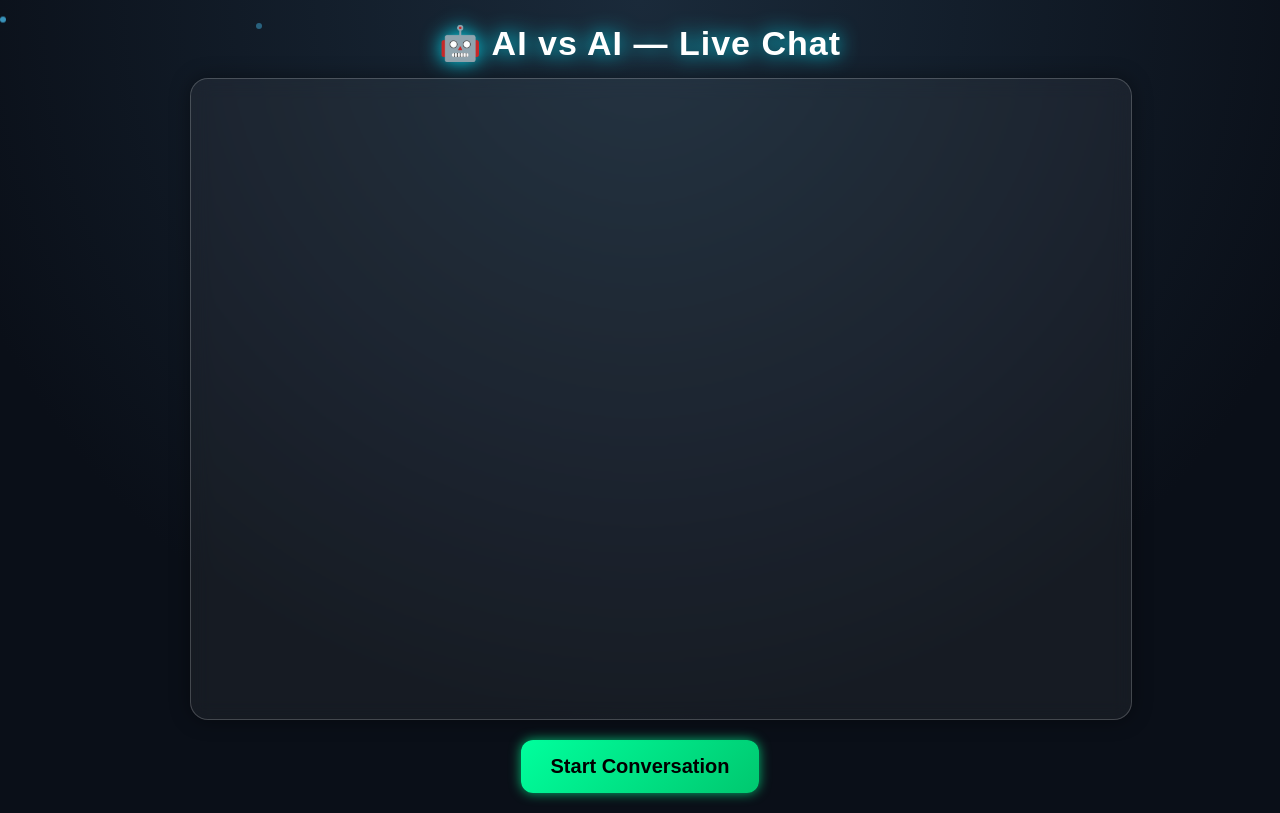
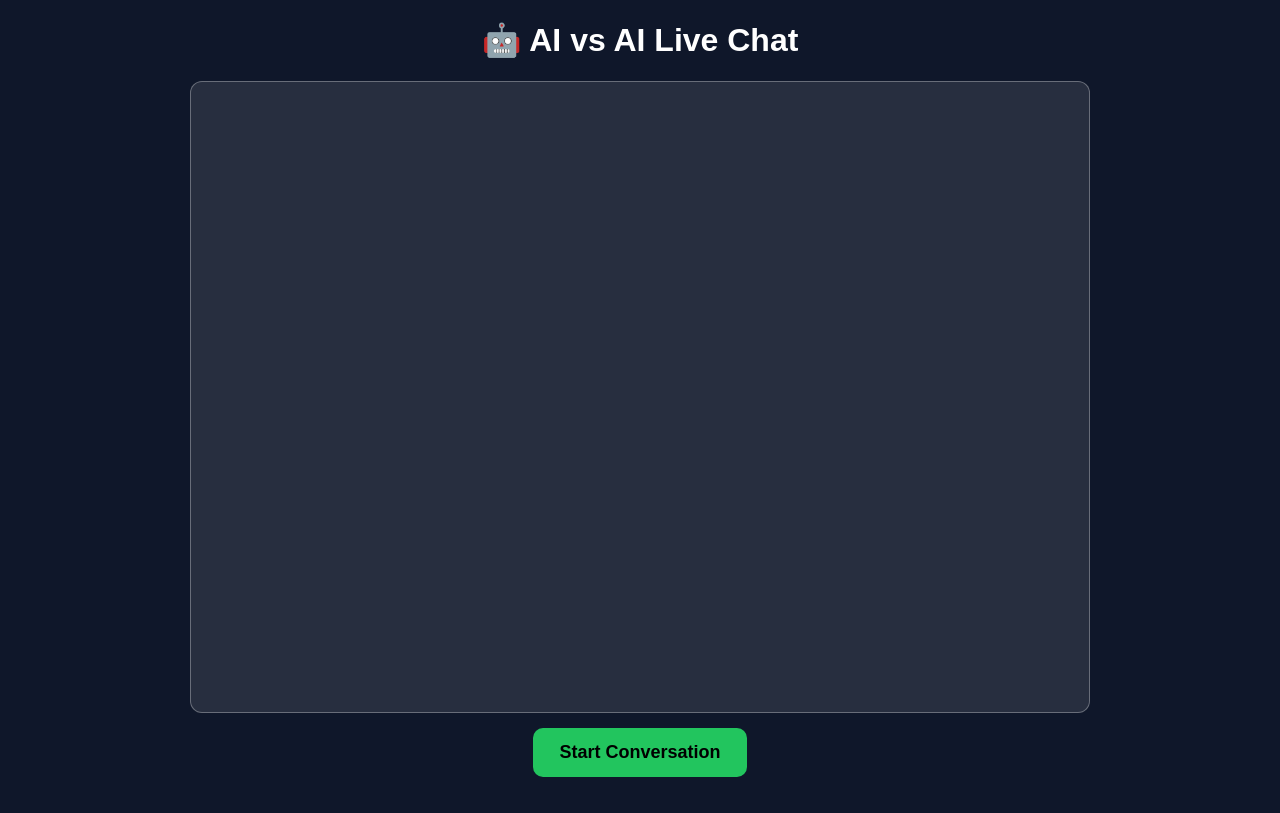
Before and after one commit to panwarayus-stack/Ai-with-ai-chat, a plain HTML site: page index.html in a window 1280 px wide. Drawn offline with Linux system fonts and the light colour scheme; files whose address does not match are found by name.

Commit message:
Update index.html

```diff
--- a/index.html
+++ b/index.html
@@ -4,38 +4,16 @@
 <meta charset="UTF-8">
 <title>AI vs AI • Live Conversation</title>
 <meta name="viewport" content="width=device-width, initial-scale=1.0">
+<link rel="stylesheet" href="style.css">
 
 <style>
-/* BACKGROUND */
 body {
   margin: 0;
-  padding: 0;
-  background: radial-gradient(circle at top, #1a2a3a, #0a0f18 70%);
-  font-family: "Poppins", sans-serif;
+  font-family: Arial, sans-serif;
+  background: #0f172a;
   color: white;
-  overflow: hidden;
 }
 
-/* FLOATING PARTICLES */
-@keyframes float {
-  0% { transform: translateY(0px); opacity: 0.4; }
-  50% { opacity: 1; }
-  100% { transform: translateY(-50px); opacity: 0.4; }
-}
-.dot {
-  position: absolute;
-  width: 6px;
-  height: 6px;
-  background: #4ccbff;
-  border-radius: 50%;
-  animation: float 4s infinite ease-in-out;
-  opacity: 0.5;
-}
-.dot:nth-child(2) { left: 20%; animation-duration: 5s; }
-.dot:nth-child(3) { left: 60%; animation-duration: 6s; }
-.dot:nth-child(4) { left: 80%; animation-duration: 7s; }
-
-/* MAIN CONTAINER */
 .container {
   width: 95%;
   max-width: 900px;
@@ -43,94 +21,50 @@ body {
   text-align: center;
 }
 
-/* HEADER */
-h1 {
-  font-size: 34px;
-  filter: drop-shadow(0 0 10px #00eaff);
-  letter-spacing: 1px;
-  margin-bottom: 15px;
+#chatBox {
+  height: 75vh;
+  background: rgba(255,255,255,0.1);
+  border: 1px solid rgba(255,255,255,0.3);
+  border-radius: 12px;
+  padding: 15px;
+  overflow-y: auto;
 }
 
-/* CHAT BOX */
-#chatBox {
-  width: 100%;
-  height: 75vh;
-  overflow-y: auto;
-  padding: 20px;
-  border-radius: 18px;
-
-  background: rgba(255,255,255,0.05);
-  border: 1px solid rgba(255,255,255,0.2);
-  backdrop-filter: blur(10px);
-  box-shadow: 0 0 20px rgba(0,0,0,0.4);
-
-  scroll-behavior: smooth;
-}
-
-/* CHAT MESSAGE */
 .msg {
+  padding: 10px 12px;
+  margin: 10px 0;
   max-width: 75%;
-  padding: 14px 18px;
-  margin: 12px 0;
-  border-radius: 12px;
+  border-radius: 10px;
   font-size: 17px;
-  line-height: 1.45;
-  animation: fadeIn 0.5s ease forwards;
-  opacity: 0;
+  animation: fadeIn 0.4s ease;
 }
 
 @keyframes fadeIn {
-  from { opacity: 0; transform: translateY(10px); }
-  to   { opacity: 1; transform: translateY(0);   }
+  from { opacity: 0; transform: translateY(12px); }
+  to { opacity: 1; transform: translateY(0); }
 }
 
-/* AI 1 */
-.ai1 {
-  background: linear-gradient(135deg, #0078ff, #00c3ff);
-  box-shadow: 0 0 12px rgba(0,200,255,0.6);
-  text-align: left;
+.ai1 { background: #3b82f6; text-align:left; }
+.ai2 { background: #f97316; text-align:right; margin-left:auto; }
+
+#startBtn {
+  margin-top: 15px;
+  padding: 14px 26px;
+  background: #22c55e;
+  color: black;
+  font-weight: bold;
+  border: none;
+  border-radius: 10px;
+  font-size: 18px;
+  cursor: pointer;
 }
-
-/* AI 2 */
-.ai2 {
-  background: linear-gradient(135deg, #ff5b2d, #ff884d);
-  box-shadow: 0 0 12px rgba(255,120,80,0.6);
-  margin-left: auto;
-  text-align: right;
-}
-
-/* START BUTTON */
-#startBtn {
-  background: linear-gradient(135deg, #00ff9d, #00c86f);
-  padding: 15px 30px;
-  font-size: 20px;
-  border: none;
-  border-radius: 12px;
-  cursor: pointer;
-  font-weight: 700;
-  margin-top: 20px;
-  color: #000;
-  transition: 0.2s;
-  box-shadow: 0 0 12px rgba(0,255,150,0.7);
-}
-
-#startBtn:hover {
-  transform: scale(1.05);
-  box-shadow: 0 0 20px rgba(0,255,150,1);
-}
-
 </style>
 </head>
 
 <body>
 
-<div class="dot"></div>
-<div class="dot"></div>
-<div class="dot"></div>
-<div class="dot"></div>
-
 <div class="container">
-  <h1>🤖 AI vs AI — Live Chat</h1>
+  <h1>🤖 AI vs AI Live Chat</h1>
 
   <div id="chatBox"></div>
 
```
